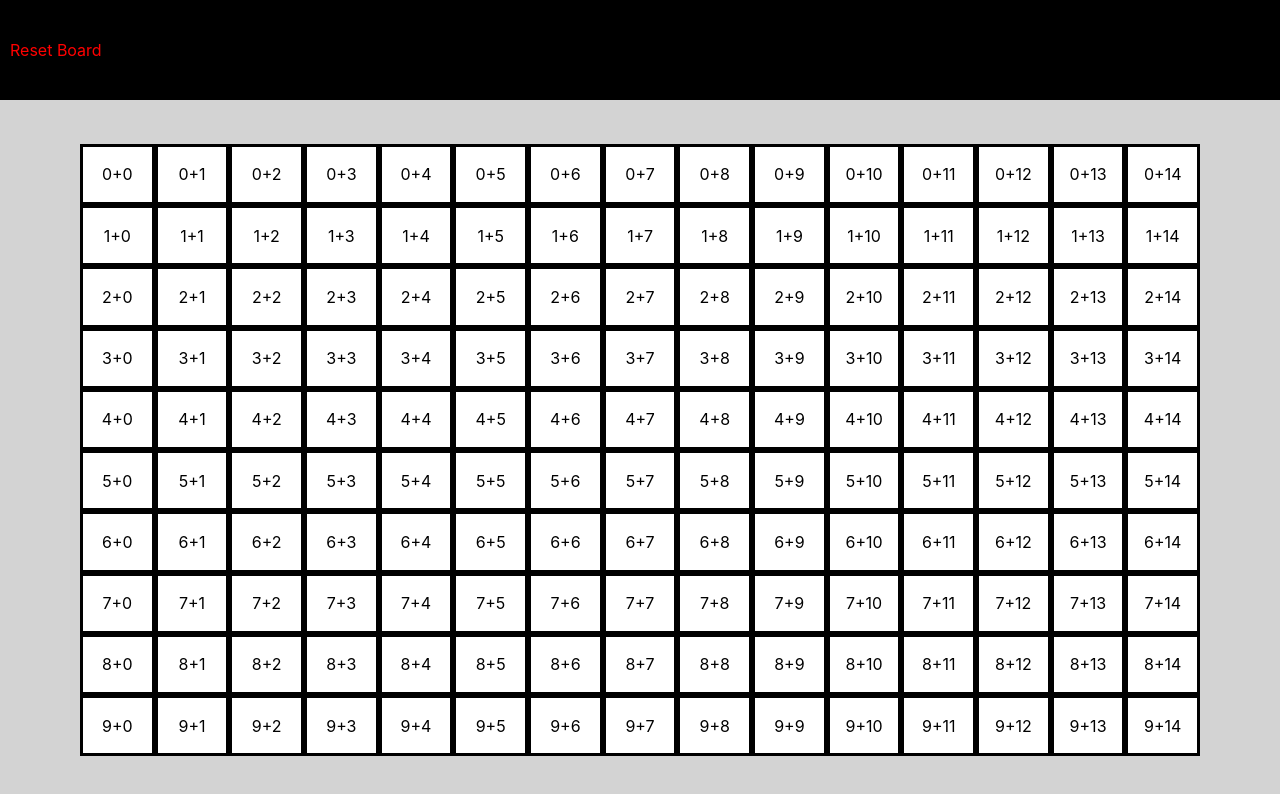
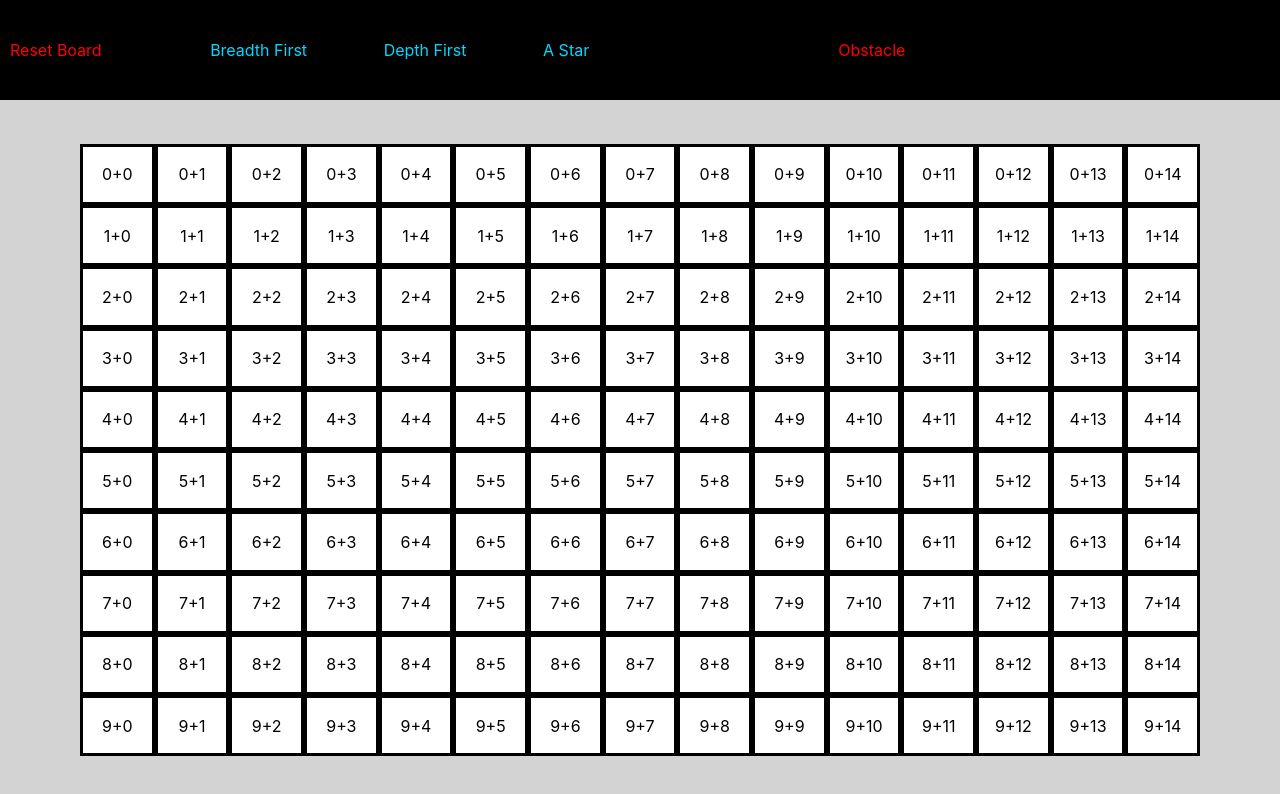
Before and after one commit to JackOBrien21/search-algo-visualizer, a React (Create React App) app in the folder search-algo-visualizer/: page / in a window 1280 px wide. Shown: the top 794 px of the page. Built offline with nearby package versions, Linux system fonts and the light colour scheme.

Commit message:
A* and Depth working

```diff
--- /dev/null
+++ b/search-algo-visualizer/src/AlgoList/algorithms.js
@@ -0,0 +1,17 @@
+export default [
+    {
+        name: "Breadth First",
+        id: 0,
+        isSelectedTab: false
+    },
+    {
+        name: "Depth First",
+        id: 1,
+        isSelectedTab: false
+    },
+    {
+        name: "A Star",
+        id: 2,
+        isSelectedTab: false
+    },
+]
--- a/search-algo-visualizer/src/App.js
+++ b/search-algo-visualizer/src/App.js
@@ -3,6 +3,7 @@ import {Toolbar} from './components/Toolbar'
 import {Main} from './components/Main'
 import {useEffect, useState, useRef} from 'react'
 import Queue from "./data-structures/Queue"
+import PriorityQueue from './data-structures/PriorityQueue';
 
 function App() {
 
@@ -13,13 +14,13 @@ function App() {
 
     const [start, setStart] = useState({startLoc: false, finalLoc: false, id: null, visited: false, solution: false})
     const [final, setFinal] = useState({startLoc: false, finalLoc: false, id: null, visited: false, solution: false})
+    const [selectedTab, setSelectedTab] = useState(-1)
     const [running, setRunning] = useState(false)
-    const [algoInProgress, setAlgoInProgress] = useState(false)
     const [grid, setGrid] = useState(createGrid())
+    const [obstacleMode, setObstacleMode] = useState(false)
 
     const runningRef = useRef(running)
 
-    console.log(grid)
 
     async function delay(milliseconds) {
       return new Promise(resolve => {
@@ -30,21 +31,27 @@ function App() {
    // when 'running' state var changes
    // either call bfs (true) or do nothing (false)
 
-   useEffect( () => {
-    runningRef.current = running
+   useEffect(() => {
+    runningRef.current = running;
     if (running) {
-      breadthFirstSearch()
+      if (selectedTab === 0) {
+        breadthFirstSearch();
+      } else if (selectedTab === 1) {
+        depthFirstSearch();
+      } else if (selectedTab === 2) {
+        AStarSearch()
+      }
     } else {
-      return
+      return;
     }
-   }, [running])
+  }, [running, selectedTab]); // Added selectedTab as a dependency
 
     function createGrid() {
         let gridTest = []
         for (let i = 0; i < numRows; i++) {
             let row = []
             for (let j = 0; j < numCols; j++) {
-                row.push({id: `${i}+${j}`, startLoc: false, finalLoc: false, visited: false, solution: false})
+                row.push({id: `${i}+${j}`, startLoc: false, finalLoc: false, visited: false, solution: false, obstacle: false})
             }
             gridTest.push(row)
         }
@@ -52,10 +59,11 @@ function App() {
     }
 
     function resetGrid() {
-      setStart({id: null, startLoc: false, finalLoc: false, visited: false, solution: false})
-      setFinal({id: null, startLoc: false, finalLoc: false, visited: false, solution: false})
+      setStart({id: null, startLoc: false, finalLoc: false, visited: false, solution: false, obstacle: false})
+      setFinal({id: null, startLoc: false, finalLoc: false, visited: false, solution: false, obstacle: false})
       setGrid(createGrid())
       setRunning(false)
+      setSelectedTab(-1)
     }
 
     function toggle(id) {
@@ -80,7 +88,6 @@ function App() {
   }
   async function breadthFirstSearch() {
     const visited = []
-    console.log("here")
     const queue = new Queue()
     queue.enqueue([start])
     while (queue && runningRef.current) {
@@ -89,9 +96,7 @@ function App() {
 
       const path = queue.dequeue()
       const curr = path[path.length-1]
-      console.log("running inside func" , runningRef.current)
       if (curr.id === final.id) {
-        console.log("at end!");
         setGrid((prevGrid) => {
           return prevGrid.map((row) =>
             row.map((cell) =>
@@ -99,16 +104,13 @@ function App() {
             )
           );
         });
-        console.log(path);
         return;
 
       } else if (visited.includes(curr.id)) {
-        console.log("been here " + curr.id)
       } else {
         const nextMoves = computeMoves(curr)
         await delay(100)
 
-        console.log(curr.id)
         visited.push(curr.id)
         setGrid((prevGrid) => {
           return prevGrid.map(row => row.map(cell => cell.id === curr.id ? { ...cell, visited: true } : cell));
@@ -120,10 +122,118 @@ function App() {
       }
     }
   }
-  function callSearchAlgo() {
-    setRunning(!running)
-    breadthFirstSearch()
+
+  // async function depthFirstSearch() {
+  //   const visited = new Set(); // Change from array to Set
+  //   let map = {};
+  //   let done = false;
+  //   console.log("hello");
+  //   depthHelper([start], visited, map);
+  // }
+
+  async function depthFirstSearch() {
+    const stack = [];
+    const visited = new Set();
+    const map = {};
+
+    stack.push([start]);
+
+    while (stack.length && runningRef.current) {
+        let currPath = stack.pop();
+        let currNode = currPath[currPath.length - 1];
+        if (!visited.has(currNode.id)) {
+            visited.add(currNode.id);
+            setGrid((prevGrid) => {
+                return prevGrid.map(row => row.map(cell => cell.id === currNode.id ? { ...cell, visited: true } : cell));
+            });
+            await delay(100);
+            let nextMoves = computeMoves(currNode);
+            for (let move of nextMoves) {
+                let newPath = [...currPath, move];
+                stack.push(newPath);
             }
+        }
+        // Check for solution at the top level
+        if (currNode.id === final.id) {
+            let solution = currPath;
+            setGrid((prevGrid) => {
+                return prevGrid.map((row) =>
+                    row.map((cell) =>
+                        solution.some((step) => step.id === cell.id)
+                            ? { ...cell, solution: true }
+                            : cell
+                    )
+                );
+            });
+            setRunning(false);
+            return;
+        }
+    }
+}
+
+async function AStarSearch() {
+  const openList = new PriorityQueue((a, b) => a.f - b.f);
+  const visited = new Set()
+  const startNode = {
+    ...start,
+    g: 0,
+    f: getManhattanDistance(start),
+    parent: null
+  }
+  openList.push(startNode)
+  while (!openList.isEmpty() && runningRef.current) {
+    const currNode = openList.pop()
+    if (visited.has(currNode.id)) {
+      continue
+    }
+    else if (currNode.id === final.id) {
+      // Found the goal, trace the path back
+      let path = []
+      let current = currNode
+      while(current) {
+        path.unshift(current)
+        current = current.parent
+      }
+      setGrid((prevGrid) => {
+        return prevGrid.map((row) =>
+          row.map((cell) =>
+            path.some((step) => step.id === cell.id) ? { ...cell, solution: true } : cell
+          )
+        );
+      });
+      return;
+    }
+    else {
+      // not been here
+      visited.add(currNode.id)
+      setGrid((prevGrid) => {
+        return prevGrid.map(row => row.map(cell => cell.id === currNode.id ? { ...cell, visited: true } : cell));
+      });
+      const nextMoves = computeMoves(currNode)
+      await delay(100)
+      for (let move of nextMoves) {
+        move.g = currNode.g + 1
+        move.h = getManhattanDistance(move)
+        move.f = move.g + move.h
+        move.parent = currNode  // Assign parent to be able to trace path back
+        openList.push(move)
+      }
+    }
+  }
+}
+
+
+
+  // curr will be current node
+  function getManhattanDistance(curr) {
+    let curr_i = parseInt(curr.id.split("+")[0])
+    let curr_j = parseInt(curr.id.split("+")[1])
+    let final_i = parseInt(final.id.split("+")[0])
+    let final_j = parseInt(final.id.split("+")[1])
+    return Math.abs(curr_i - final_i) + Math.abs(curr_j - final_j)
+  }
+
+
 
   function stopSearchAlgo() {
     setRunning(false)
@@ -133,28 +243,37 @@ function App() {
     let i = parseInt(curr.id.split("+")[0])
     let j = parseInt(curr.id.split("+")[1])
     let nextMoves = []
+    if (j-1 >= 0) {
+      nextMoves.push({id: `${i}+${j-1}`, startLoc: false, finaLoc: false, visited: false, solution: false, obstacle: false})
+    }
+    if (j+1 < numCols) {
+      nextMoves.push({id: `${i}+${j+1}`, startLoc: false, finalLoc: false, visited: false, solution: false, obstacle: false})
+    }
     if (i-1 >= 0) {
-          nextMoves.push({id: `${i-1}+${j}`, startLoc: false, finalLoc: false, visited: false, solution: false})
+      nextMoves.push({id: `${i-1}+${j}`, startLoc: false, finalLoc: false, visited: false, solution: false, obstacle: false})
     }
     if (i+1 < numRows) {
-          nextMoves.push({id: `${i+1}+${j}`, startLoc: false, finalLoc: false, visited: false, solution: false})
+      nextMoves.push({id: `${i+1}+${j}`, startLoc: false, finalLoc: false, visited: false, solution: false, obstacle: false})
     }
-        if (j-1 >= 0) {
-          nextMoves.push({id: `${i}+${j-1}`, startLoc: false, finaLoc: false, visited: false, solution: false})
-        }
-        if (j+1 < numCols) {
-          nextMoves.push({id: `${i}+${j+1}`, startLoc: false, finalLoc: false, visited: false, solution: false})
-        }
+
     return nextMoves
   }
 
+  function handleAlgoFunctionCall() {
+    setRunning( running => {
+        const newIsRunning = true
+        return newIsRunning
+    })
+}
 
-  console.log("running outside function: ", runningRef.current)
+
 
   return (
     <div className="App">
-      <Toolbar resetGrid={resetGrid} startSearch={callSearchAlgo} stopSearch={stopSearchAlgo} showSearch={start.startLoc && final.finalLoc && !running} showStop={running}/>
+      <Toolbar handleSearch={handleAlgoFunctionCall} handleStop={stopSearchAlgo} showStop={running} selectedTab={selectedTab} setSelectedTab={setSelectedTab} resetGrid={resetGrid} stopSearch={stopSearchAlgo} showSearch={start.startLoc && final.finalLoc && !running}/>
+      <div className="main">
         <Main grid={grid} setGrid={grid} toggle={toggle} start={start} setStart={setStart} final={final} setFinal={setFinal}/>
+      </div>
     </div>
   );
 }
--- a/search-algo-visualizer/src/components/Toolbar.js
+++ b/search-algo-visualizer/src/components/Toolbar.js
@@ -1,21 +1,71 @@
 import '../styling/Toolbar.css'
+import algorithms from "../AlgoList/algorithms.js"
+import React from 'react'
 
-export function Toolbar(props) {
+
+export function Toolbar({setSelectedTab, resetGrid, ...props}) {
+
+    const [algoTabs, setAlgoTabs] = React.useState(algorithms)
+
+    function selectTab(index) {
+        // disallow changing algo during runtime
+        if (props.showStop) {
+            return
+        }
+        setSelectedTab(index)
+        setAlgoTabs( (prevAlgoTabs) => {
+            return prevAlgoTabs.map( (algoTab) => {
+                return algoTab.id === index ? {...algoTab, isSelectedTab: !algoTab.isSelectedTab} : {...algoTab, isSelectedTab: false}
+            })
+        })
+    }
+
+    function handleResetGrid() {
+        resetGrid()
+        setAlgoTabs((prevAlgoTabs) => {
+            return prevAlgoTabs.map((algoTab) => {
+                return {...algoTab, isSelectedTab: false}
+            })
+        })
+    }
+
+    const allNotSelected = algoTabs.every(algorithm => !algorithm.isSelectedTab)
+
+    const algoTabEls = algoTabs.map( (algo, index) => {
+
+        const isCurrSelected = props.selectedTab === algo.id
+
+        const styles = {
+            color: isCurrSelected || allNotSelected  ? "#00D8FF" : "#FFFFF7",
+            opacity: allNotSelected ? 1 : isCurrSelected ? 1 : .6,
+            marginLeft: "15px",
+            marginRight: "15px",
+            cursor: "pointer"
+        }
+
+        return <div className="algo" key={index} style={styles} onClick={ () => selectTab(index)}>{algo.name}</div>
+    })
+
+    console.log(props.selectedTab)
+
     return (
         <div className="toolbar-component">
             <div className="left-toolbar">
-                <div className="reset-button" onClick={props.resetGrid}>
+                <div className="reset-button" onClick={handleResetGrid}>
                     Reset Board
+                </div>
+                <div className="algorithms">
+                    {algoTabEls}
                 </div>
             </div>
             <div className="right-toolbar">
-
-                {props.showSearch && <div className="start-button" onClick={props.startSearch}>
-                    Start
-                </div>}
-                {props.showStop && <div className="stop-button" onClick={props.stopSearch}>
-                    Stop
-                </div>}
+                <div className="square-type">
+                    Obstacle
+                </div>
+                <div className="search-buttons">
+                    {(!allNotSelected || props.showStop) && props.showSearch && <div className="search--button" onClick={props.handleSearch}> Search! </div>}
+                    {props.showStop && <div className="stop--button" onClick={props.handleStop}> Stop! </div>}
+                </div>
             </div>
         </div>
     )
--- /dev/null
+++ b/search-algo-visualizer/src/data-structures/PriorityQueue.js
@@ -0,0 +1,29 @@
+class PriorityQueue {
+    constructor(comparator = (a, b) => a > b) {
+        this._heap = [];
+        this._comparator = comparator;
+    }
+
+    size() {
+        return this._heap.length;
+    }
+
+    isEmpty() {
+        return this.size() == 0;
+    }
+
+    peek() {
+        return this._heap[0];
+    }
+
+    push(value) {
+        this._heap.push(value);
+        this._heap.sort(this._comparator);
+    }
+
+    pop() {
+        return this._heap.shift();
+    }
+  }
+
+export default PriorityQueue;
--- a/search-algo-visualizer/src/styling/Toolbar.css
+++ b/search-algo-visualizer/src/styling/Toolbar.css
@@ -8,7 +8,6 @@
 
 .right-toolbar {
     display: flex;
-    justify-content: right;
     align-items: center;
     flex: 1;
 }
@@ -20,8 +19,32 @@
     align-items: center;
 }
 
+.algorithms {
+    display: flex;
+    justify-content: space-around;
+    flex: 3;
+}
+
 .reset-button {
     margin-left: 10px;
     display: flex;
+    flex: 1;
     margin-right: 10px;
 }
+
+.square-type {
+    display: flex;
+    justify-content: right;
+    flex: 1;
+}
+
+.search-buttons {
+    margin-right: 2vh;
+    flex: 1.2;
+    justify-content: right;
+}
+
+.search--button {
+    display: flex;
+    justify-content: right;
+}
```
Also changed, not shown: search-algo-visualizer/src/styling/Main.css (+11 -0 lines). Lines whose indentation alone changed are shown as unchanged.
